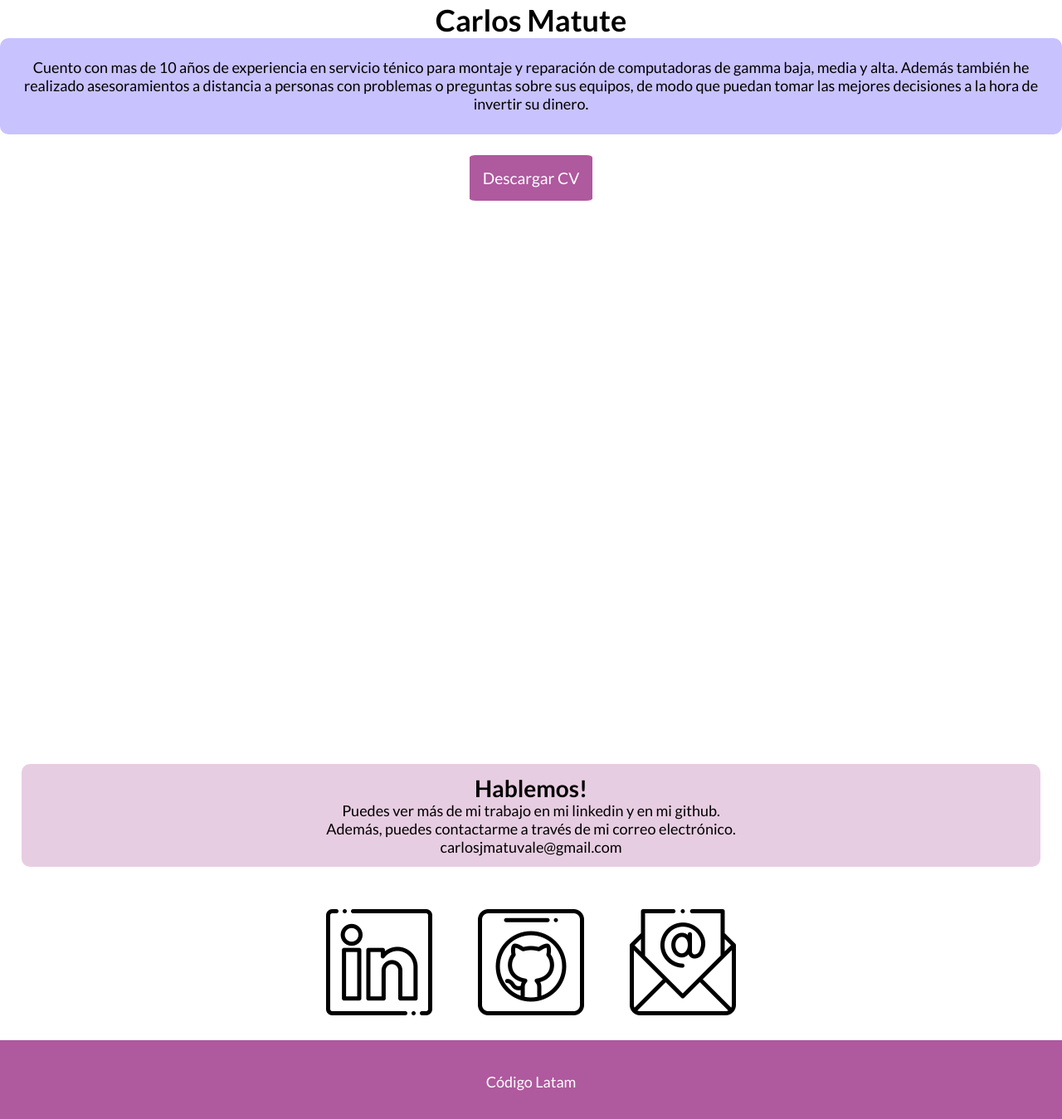
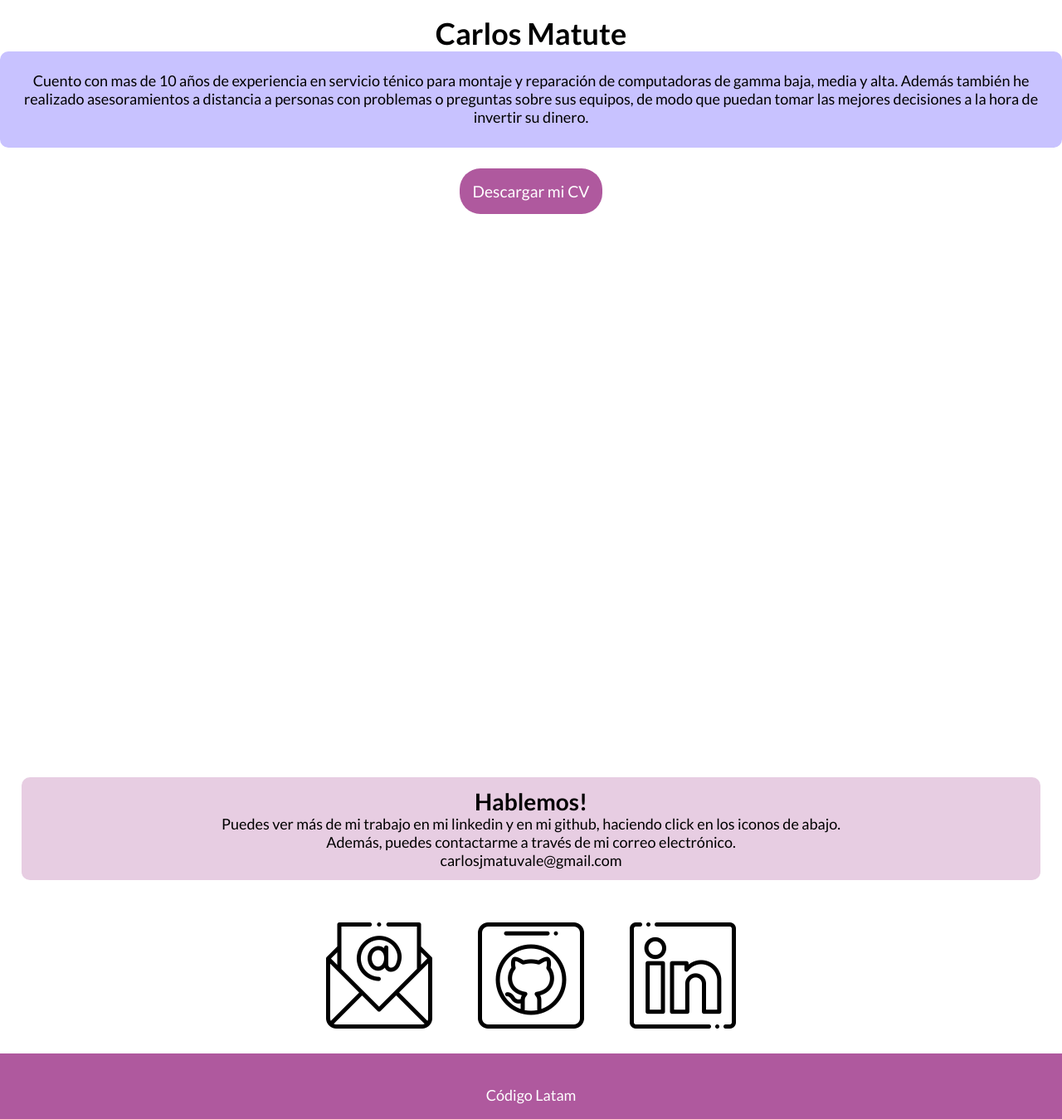
Before and after one commit to CarlosMatuVale/PresentacionPersonal, a plain HTML site: page index.html in a window 1280 px wide. Shown: the part 471-1820 px from the top of the page at 83% size. Drawn offline with Linux system fonts and the light colour scheme.

Commit message:
completo1

```diff
--- a/css/styles.css
+++ b/css/styles.css
@@ -119,7 +119,7 @@ h1 {
     margin: 2%;
     font-size: larger;
     padding: 2vh;
-    border-radius: 5%;
+    border-radius: 25px;
     background-color: #af599e;
     color: white;
 }
@@ -149,6 +149,7 @@ h2 {
 }
 
 /* ------------------ ICONOS ----------------- */
+/*  Cada ícono enlazado a una dirección mediante anclas */
 
 img {
     width: 10%;
@@ -180,10 +181,11 @@ p {
 
 /* Cada sección de la página cubra toda la pantalla */
 article {
-    padding-top: 10vh;
+    padding-top: 12vh;
     min-height: 100vh;
 }
 
+/* Centrando todo */
 section {
     flex-direction: column;
     align-content: center;
--- a/index.html
+++ b/index.html
@@ -35,23 +35,26 @@
             <p id="semblanza"> Cuento con mas de 10 años de experiencia en servicio ténico para montaje y reparación de computadoras de gamma baja, media y alta.
             Además también he realizado asesoramientos a distancia a personas con problemas o preguntas sobre sus equipos, de modo que puedan tomar las mejores decisiones a la hora de invertir su dinero. </p>
 
-            <a class="boton" href="https://developer.mozilla.org/es/docs/Learn/CSS/Building_blocks/Values_and_units"> Descargar CV </a>
+            <a class="boton" href="https://drive.google.com/file/d/17HK-KedLzv530mWJQVEBw9dxZJXHfBMM/view?usp=share_link" target="_blank"> Descargar mi CV </a>
         </article>
 
         <!-- ////////////// CONTACTOS ///////////////  -->
         <article>
             <div id="contact">
                 <h2> Hablemos! </h2>
-                <p> Puedes ver más de mi trabajo en mi linkedin y en mi github. <br>
+                <p> Puedes ver más de mi trabajo en mi linkedin y en mi github, haciendo click en los iconos de abajo. <br>
                     Además, puedes contactarme a través de mi correo electrónico. <br>
                     carlosjmatuvale@gmail.com
                 </p>
             </div>
 
+            <!-- Los iconos son botones que se pueden utilizar para acceder a las páginas relacionadas  -->
+            <!--No puse la página del Linkedin porque no tengo cuenta en tal pagina  -->
             <div id="iconos">
+                <a href="mailto:carlosjmatuvale@gmail.com" target="_blank"><img id="mail" src="img/mail.png"></a>
+                <a href="https://github.com/CarlosMatuVale?tab=repositories" target="_blank"><img id="github" src="img/github.png"></a>
                 <img id="linkedin" src="img/linkedin.png">
-                <img id="github" src="img/github.png">
-                <a href="mailto:carlosjmatuvale@gmail.com"><img id="mail" src="img/mail.png"></a>
+
             </div>
         </article>
 
```
